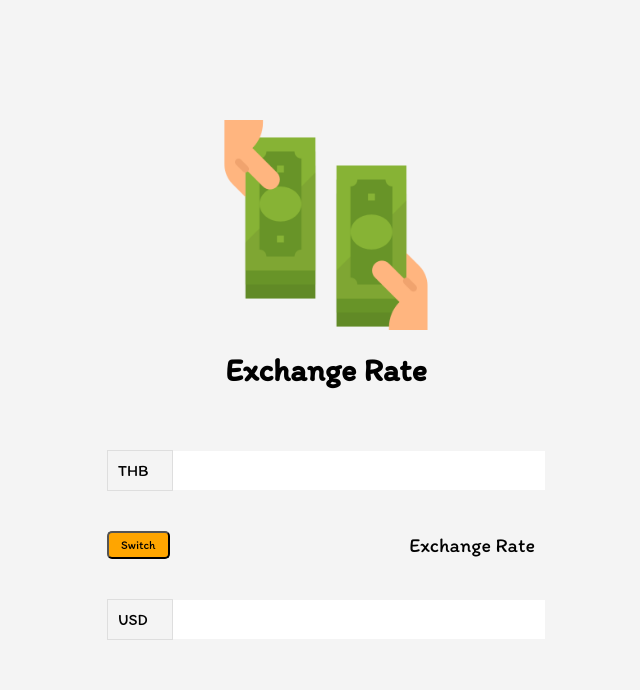
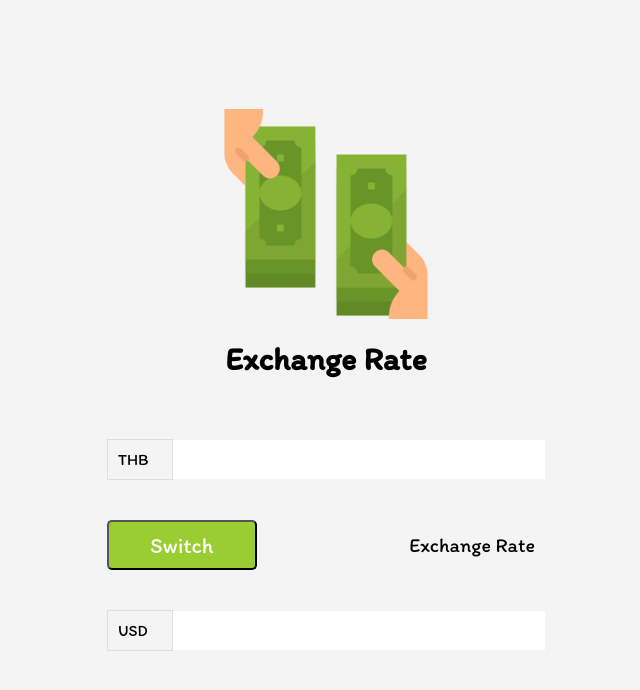
Before and after one commit to OuOSama/WEB, a PHP site: page /ExchangeRate-API/index.html in a window 1280 px wide. Shown: the top 690 px of the page, without its empty margins (314-954 px from the left). Run offline with PHP 8.4, Linux system fonts and the light colour scheme.

Commit message:
Update money.css
Change button color and size

```diff
--- a/JavaScript 40 Workshop/ExchangeRate-API/money.css
+++ b/JavaScript 40 Workshop/ExchangeRate-API/money.css
@@ -15,11 +15,14 @@ body{
 }
 .btn{
     color: black;
-    background-color: orange;
+    background-color: yellowgreen;
     cursor: pointer;
     border-radius: 5px;
-    font-size: 12px;
+    font-size: 22px;
+    color: white;
     padding: 5px 12px;
+    height: 50px;
+    width: 150px;
 }
 .money-img{
     width: 210px;
```
